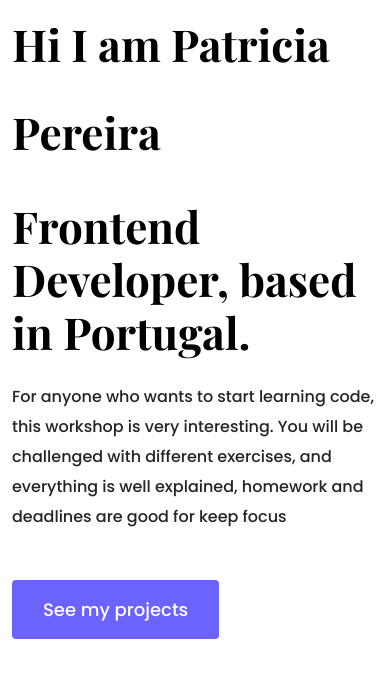
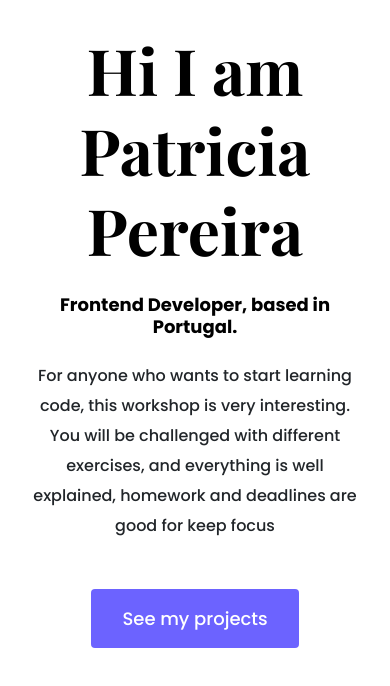
Before and after one commit to Mosoeunyane/portfolio-project-01, a plain HTML site: page about.html in a window 390 px wide. Drawn offline with nearby package versions, Linux system fonts and the light colour scheme.

Commit message:
made a few changes in css

```diff
--- a/scr/styles.css
+++ b/scr/styles.css
@@ -55,6 +55,24 @@ p {
   font-size: 24px;
 }
 
+.about-section {
+  padding: 160px 20px;
+}
+
+.about-section h1 {
+  font-size: 64px;
+  line-height: 80px;
+}
+
+.about-section h2 {
+  font-size: 18px;
+  font-family: var(--default-font-family);
+}
+
+.about-section-content {
+  margin: 30px;
+}
+
 .btn-branding {
   background: var(--branding-color);
   border-radius: 4px;
@@ -80,7 +98,7 @@ p {
 @media (max-width: 900px) {
   h1 {
     font-size: 44px;
-    line-height: 2;
+    line-height: 56px;
   }
 
   h2 {
@@ -91,6 +109,11 @@ p {
     padding: 80px 20px;
   }
 
+  .about-section {
+    text-align: center;
+    padding: 0;
+  }
+
   .project-desciption {
     padding: 0;
     text-align: center;
```
